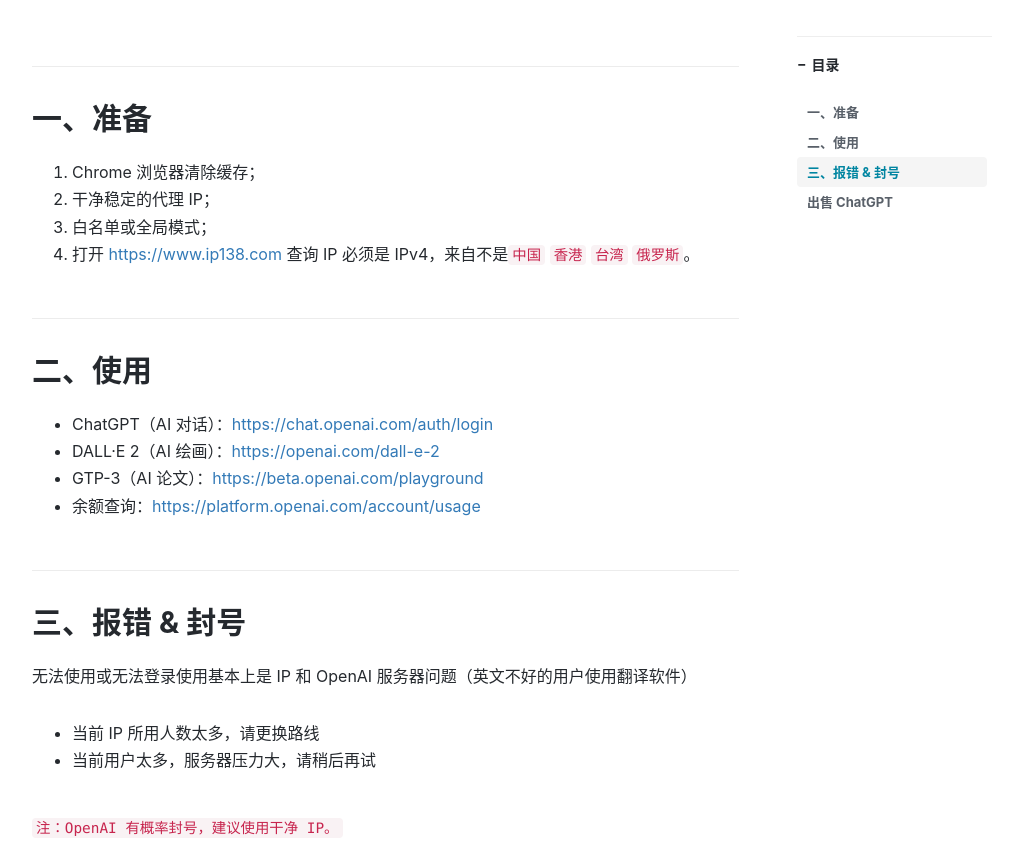
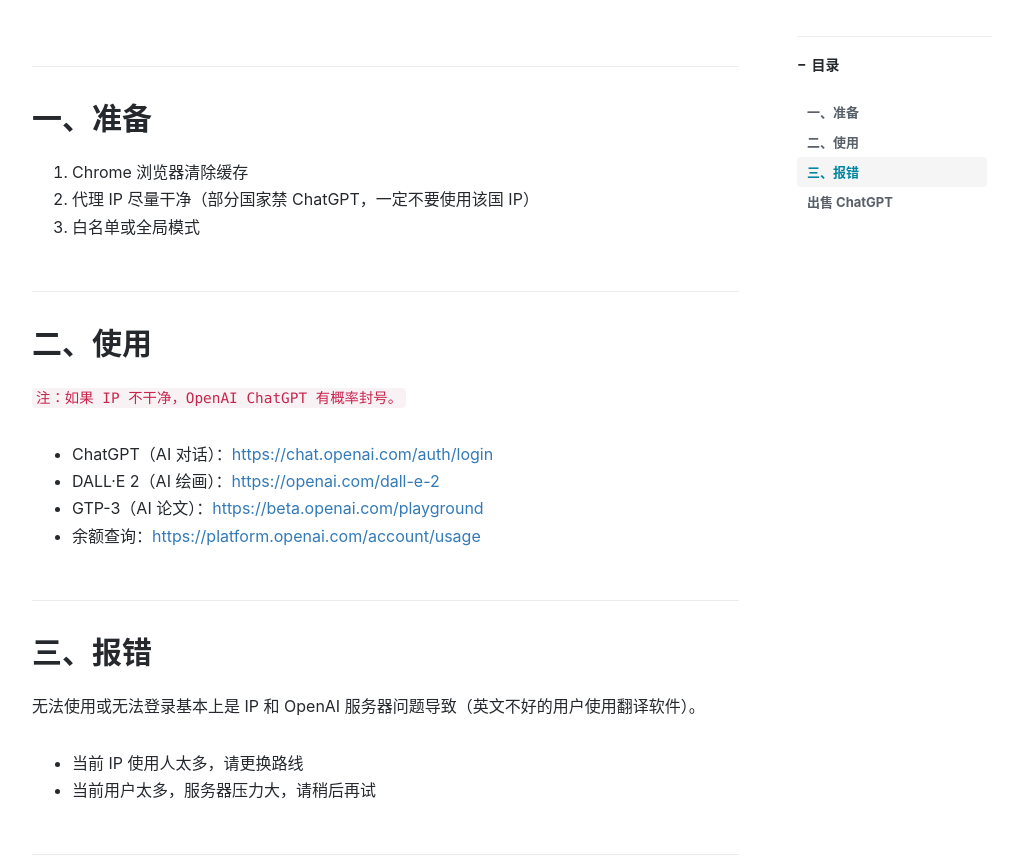
Before and after one commit to ssnhd/ssnhd.github.io, a Jekyll site: the page built from _posts/2023-2-17-ChatGPT.md, in a window 1280 px wide and 1400 px high, cut to the strip 436-1303 px from the top of the window. Shown: the whole strip, without its empty margins (233-1256 px from the left). Built offline with Jekyll 4.4.1, drawn with Linux system fonts in a browser that asks for light colours; nearby versions of some CDN libraries; comment, search, counter and statistics services are not loaded.

Commit message:
Update 2023-2-17-ChatGPT.md

```diff
--- a/_posts/2023-2-17-ChatGPT.md
+++ b/_posts/2023-2-17-ChatGPT.md
@@ -14,25 +14,25 @@
 
 ## 一、准备
 
-1. Chrome 浏览器清除缓存；
-2. 干净稳定的代理 IP；
-3. 白名单或全局模式；
-4. 打开 <https://www.ip138.com> 查询 IP 必须是 IPv4，来自不是`中国` `香港` `台湾` `俄罗斯`。
+1. Chrome 浏览器清除缓存
+2. 代理 IP 尽量干净（部分国家禁 ChatGPT，一定不要使用该国 IP）
+3. 白名单或全局模式
 
 ## 二、使用
+
+`注：如果 IP 不干净，OpenAI ChatGPT 有概率封号。`
+
 - ChatGPT（AI 对话）：<https://chat.openai.com/auth/login>
 - DALL·E 2（AI 绘画）：<https://openai.com/dall-e-2>
 - GTP-3（AI 论文）：<https://beta.openai.com/playground>
 - 余额查询：<https://platform.openai.com/account/usage>
 
-## 三、报错 & 封号
+## 三、报错
 
-无法使用或无法登录使用基本上是 IP 和 OpenAI 服务器问题（英文不好的用户使用翻译软件）
+无法使用或无法登录基本上是 IP 和 OpenAI 服务器问题导致（英文不好的用户使用翻译软件）。
 
-- 当前 IP 所用人数太多，请更换路线
+- 当前 IP 使用人太多，请更换路线
 - 当前用户太多，服务器压力大，请稍后再试
-
-`注：OpenAI 有概率封号，建议使用干净 IP。`
 
 ## 出售 ChatGPT
 
```
